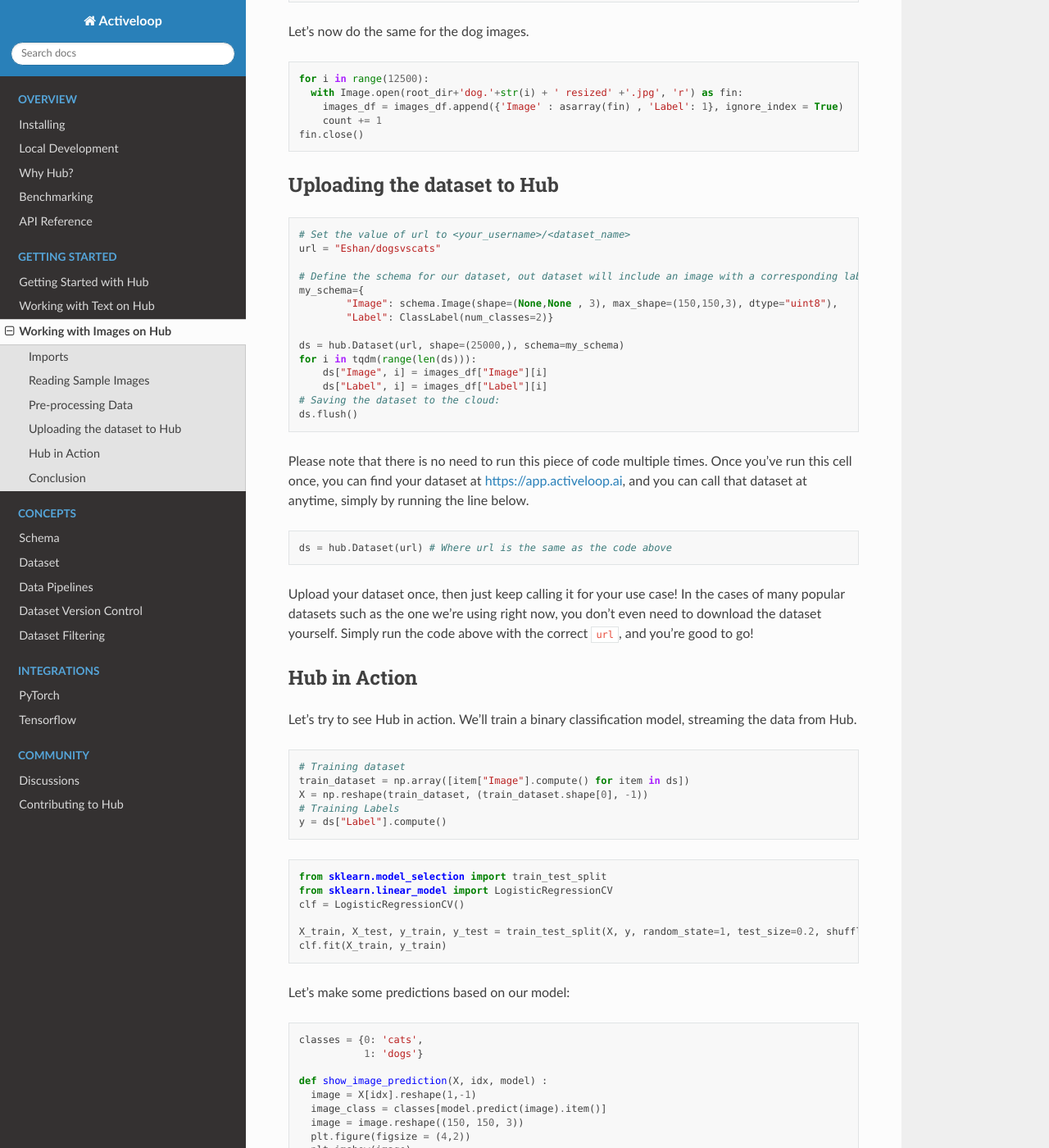
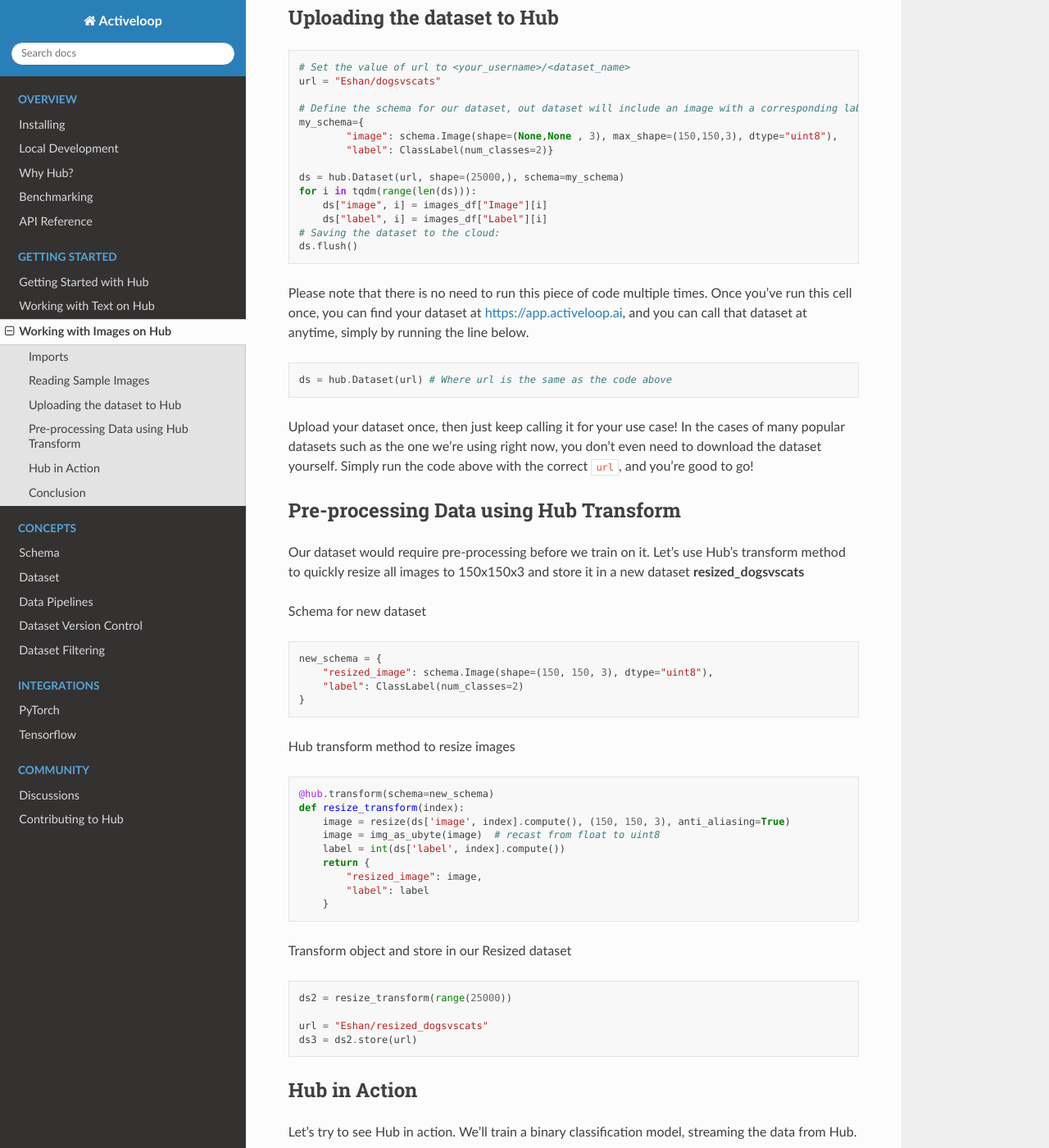
Before and after one commit to activeloopai/deeplake, a Sphinx documentation site: the page built from docs/source/working_with_images.md, in a window 1280 px wide and 1400 px high, scrolled down 1810 px. Shown: the whole window at 82% size. Built offline with Sphinx 7.4.7 and the Read the Docs theme 2.0.0, drawn with Linux system fonts in a browser that asks for light colours; some of the changed text lies outside the part shown.

Commit message:
Add resize transform

````diff
--- a/docs/source/working_with_images.md
+++ b/docs/source/working_with_images.md
@@ -9,11 +9,19 @@ First, let's import all the necessary packages and libraries:
 ```py
 import os
 import pandas as pd
+import numpy as np
+from numpy import asarray
 from tqdm import tqdm
 import hub
 from hub.schema import Image, ClassLabel
+from PIL import Image
+from skimage.transform import resize
+from skimage import img_as_ubyte
+from hub import Dataset, transform, schema
 from sklearn.model_selection import train_test_split
-from sklearn.feature_extraction.text import TfidfTransformer
+
+import matplotlib.pyplot as plt
+%matplotlib inline
 ```
 
 ### Reading Sample Images
@@ -32,21 +40,6 @@ pyplot.show()
 ```
 ![](/img/working_with_images1.png)
 
-### Pre-processing Data
-Let's resize all images before uploading them to Hub.
-```py
-path = "/content/train"
-dirs = os.listdir(path)
-def resize():
-    for item in dirs:
-        if os.path.isfile(path+item):
-            im = Image.open(path+item)
-            f, e = os.path.splitext(path+item)
-            imResize = im.resize((150,150), Image.ANTIALIAS)
-            imResize.save(f + ' resized.jpg', 'JPEG', quality=90)
-
-resize()
-```
 
 Now, let's just collect all the filenames corresponding to cat images and append them to one common DataFrame.
 ```py
@@ -76,13 +69,13 @@ url = "Eshan/dogsvscats"
 
 # Define the schema for our dataset, out dataset will include an image with a corresponding label
 my_schema={
-        "Image": schema.Image(shape=(None,None , 3), max_shape=(150,150,3), dtype="uint8"),
-        "Label": ClassLabel(num_classes=2)}
+        "image": schema.Image(shape=(None,None , 3), max_shape=(150,150,3), dtype="uint8"),
+        "label": ClassLabel(num_classes=2)}
 
 ds = hub.Dataset(url, shape=(25000,), schema=my_schema)
 for i in tqdm(range(len(ds))):
-    ds["Image", i] = images_df["Image"][i]
-    ds["Label", i] = images_df["Label"][i]
+    ds["image", i] = images_df["Image"][i]
+    ds["label", i] = images_df["Label"][i]
 # Saving the dataset to the cloud:
 ds.flush()
 ```
@@ -92,15 +85,47 @@ ds = hub.Dataset(url) # Where url is the same as the code above
 ```
 Upload your dataset once, then just keep calling it for your use case! In the cases of many popular datasets such as the one we're using right now, you don't even need to download the dataset yourself. Simply run the code above with the correct `url`, and you're good to go!
 
+### Pre-processing Data using Hub Transform
+Our dataset would require pre-processing before we train on it. Let's use Hub's transform method to quickly resize all images to 150x150x3 and store it in a new dataset **resized_dogsvscats**
+
+Schema for new dataset
+```py
+new_schema = {
+    "resized_image": schema.Image(shape=(150, 150, 3), dtype="uint8"),
+    "label": ClassLabel(num_classes=2)
+}
+```
+
+Hub transform method to resize images
+```py
+@hub.transform(schema=new_schema)
+def resize_transform(index):
+    image = resize(ds['image', index].compute(), (150, 150, 3), anti_aliasing=True)
+    image = img_as_ubyte(image)  # recast from float to uint8
+    label = int(ds['label', index].compute())
+    return {
+        "resized_image": image,
+        "label": label
+    }
+```
+
+Transform object and store in our Resized dataset
+```py
+ds2 = resize_transform(range(25000))
+
+url = "Eshan/resized_dogsvscats"
+ds3 = ds2.store(url)
+```
+
 ### Hub in Action
 Let's try to see Hub in action. We'll train a binary classification model, streaming the data from Hub.
 
 ```py
 # Training dataset
-train_dataset = np.array([item["Image"].compute() for item in ds])
+train_dataset = np.array([item["resized_image"].compute() for item in ds3])
 X = np.reshape(train_dataset, (train_dataset.shape[0], -1))
 # Training Labels
-y = ds["Label"].compute()
+y = ds["label"].compute()
 ```
 ```py
 from sklearn.model_selection import train_test_split
````
